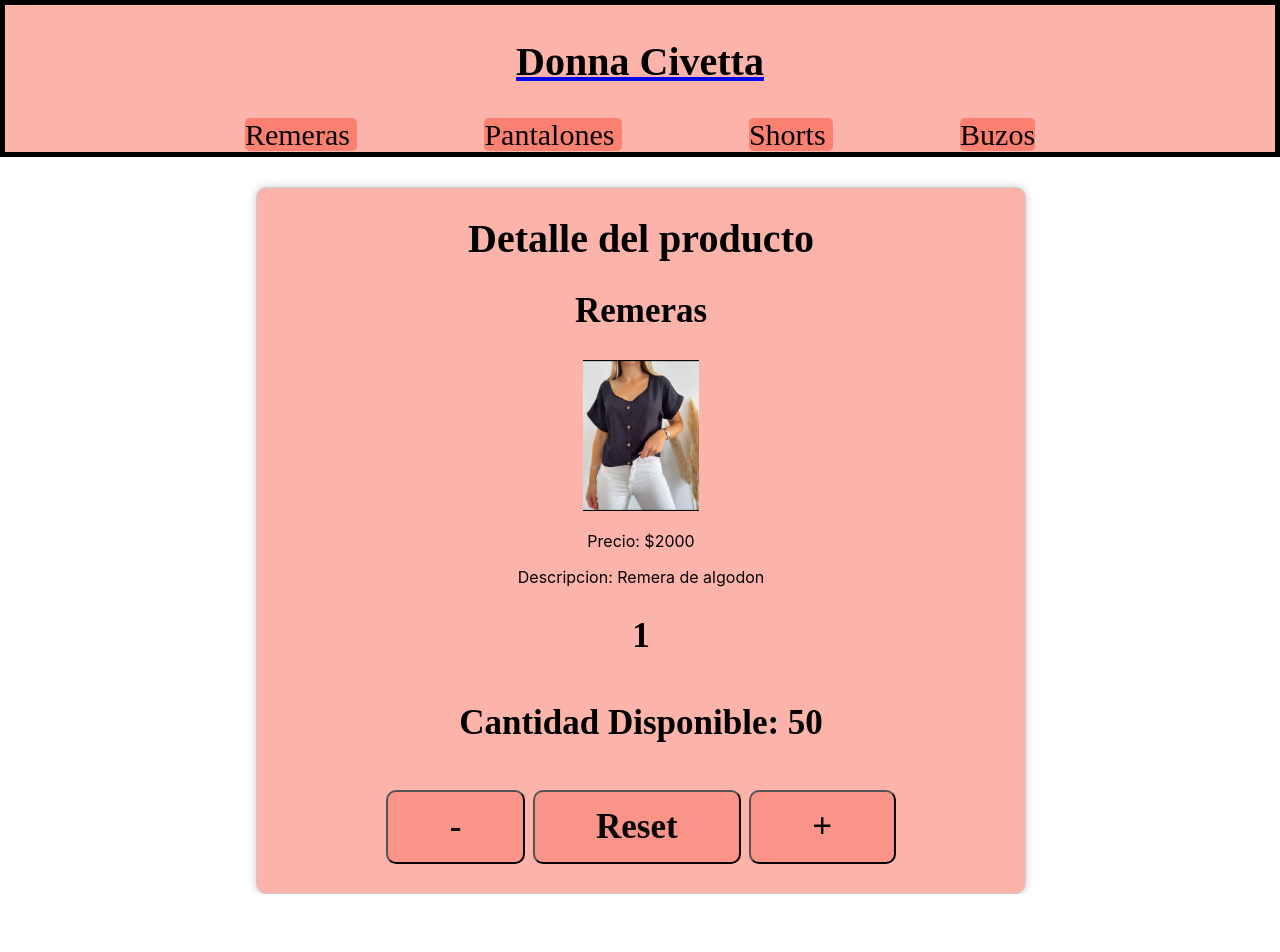
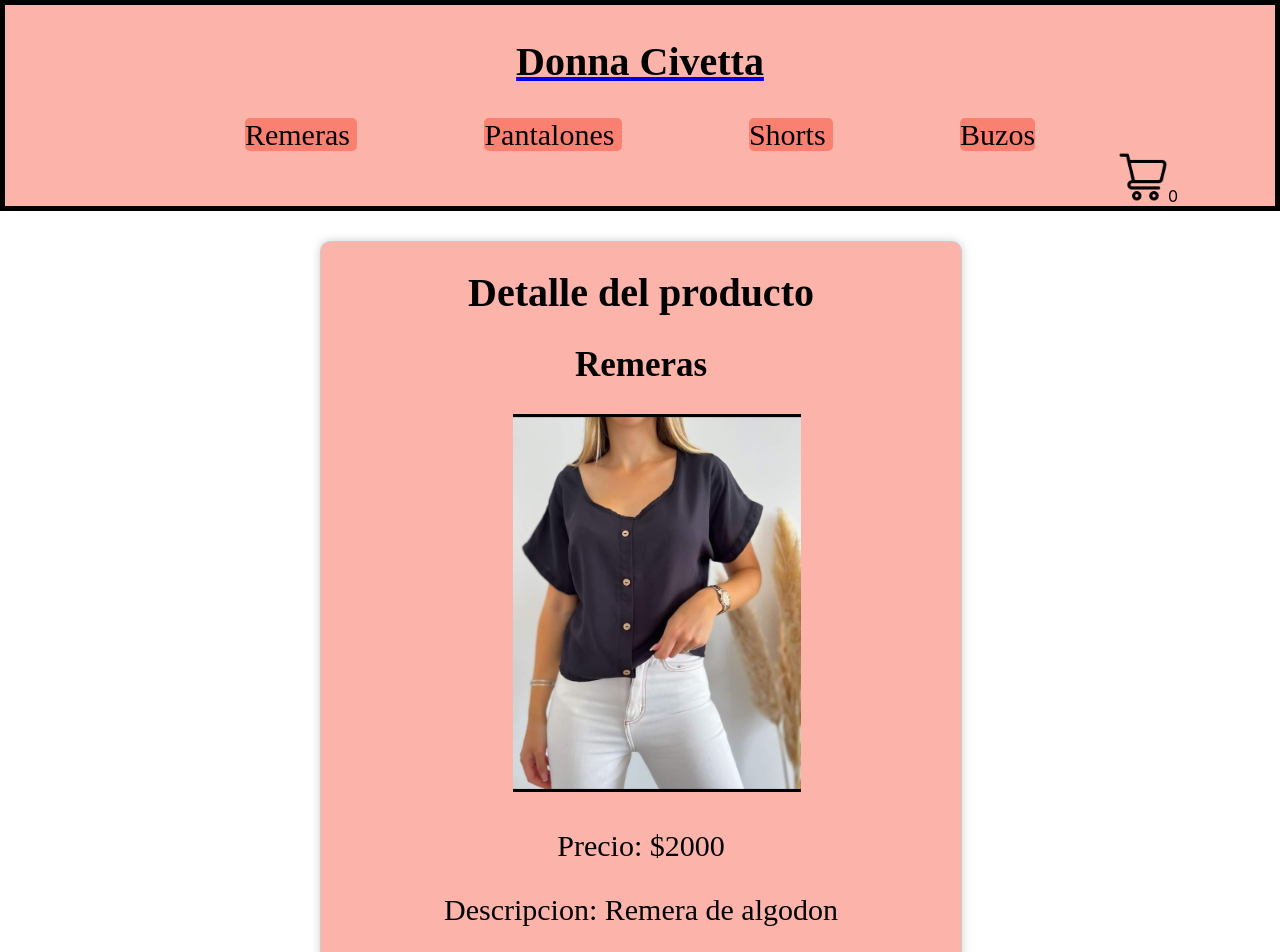
Before and after one commit to Valensoler/EntregaFinal_Soler, a React (Create React App) app: page /item/1 in a window 1280 px wide. Shown: the top 952 px of the page. Before the commit the page ends 894 px from the top, so only its background shows below. Built offline with nearby package versions, Linux system fonts and the light colour scheme.

Commit message:
modificaciones finales

```diff
--- a/public/index.html
+++ b/public/index.html
@@ -2,7 +2,7 @@
 <html lang="en">
   <head>
     <meta charset="utf-8" />
-    <link rel="icon" href="../public/imagenes/logo.jpeg"/>
+    <link rel="icon" href="%PUBLIC_URL%/favicon.ico" />
     <meta name="viewport" content="width=device-width, initial-scale=1" />
     <meta name="theme-color" content="#000000" />
     <meta
--- a/src/App.js
+++ b/src/App.js
@@ -3,6 +3,7 @@ import ItemListContainer from './components/ItemListContainer/ItemListContainer'
 import ItemDetailContainer from './components/ItemDetailContainer/ItemDetailContainer';
 import NavBar from './components/NavBar/NavBar';
 import { BrowserRouter, Routes, Route } from 'react-router-dom';
+
 
 const App = () => {
   return (
--- a/src/components/Button/Button.css
+++ b/src/components/Button/Button.css
@@ -1,7 +1,7 @@
 .BtnItem{
     color: rgb(8, 8, 8);
-    padding-left: 8%;
-    padding-right: 8%;
+    padding-left: 5%;
+    padding-right: 5%;
     padding-top: 2%;
     padding-bottom: 2%;
     margin-right: 0.50%;
@@ -13,6 +13,6 @@
 }
 
 .BtnItem:hover{
-    background-color: #1065B5;
+    background-color: #fff;
     transition: .5s;
 }
--- a/src/components/CartWidget/CartWidget.css
+++ b/src/components/CartWidget/CartWidget.css
@@ -3,6 +3,7 @@
 }
 
 img{
-    width: 15%;
-    height: 15%;
+    width: 50px;
+    height: 50px;
+    margin-left: 80%;
 }
--- a/src/components/CartWidget/CartWidget.js
+++ b/src/components/CartWidget/CartWidget.js
@@ -3,7 +3,7 @@ import carrito from '../CartWidget/carrito.png'
 
 const CartWidget = () => {
     return (
-        <div class="Logo">
+        <div className='Logo'>
             <img src={carrito} alt="logo-carrito"/>
             {0}
         </div>
--- a/src/components/ItemDetailContainer/ItemDetailContainer.css
+++ b/src/components/ItemDetailContainer/ItemDetailContainer.css
@@ -3,9 +3,9 @@
     border: 1px solid #ccc;
     border-radius: 10px;
     box-shadow: 0 0 10px rgba(0, 0, 0, 0.2);
-    width:60%;
+    width:50%;
     margin-top: 30px;
-    margin-left: 20%;
+    margin-left: 25%;
 }
 
 h1 {
@@ -16,4 +16,12 @@ h1 {
     border-radius: 10px 10px 0 0;
     text-align: center;
     width: 100%;
+    font-size: 30px;
+    font-family: 'Times New Roman', Times, serif;
 }
+
+.caract img{
+    width: 45%;
+    height: 45%;
+    margin-left: 5%;
+}
--- a/src/components/NavBar/NavBar.js
+++ b/src/components/NavBar/NavBar.js
@@ -12,8 +12,8 @@ const NavBar = () => {
                 <NavLink to ='/category/Pantalones' className= {({ isActive }) => isActive ? 'ActiveLink' : 'Link'}> Pantalones </NavLink>
                 <NavLink to ='/category/Shorts'className= {({ isActive }) => isActive ? 'ActiveLink' : 'Link'}> Shorts </NavLink>
                 <NavLink to ='/category/Buzos'className= {({ isActive }) => isActive ? 'ActiveLink' : 'Link'}> Buzos </NavLink>
-
             </div>
+            <CartWidget/>
         </nav>
     )
 }
```
